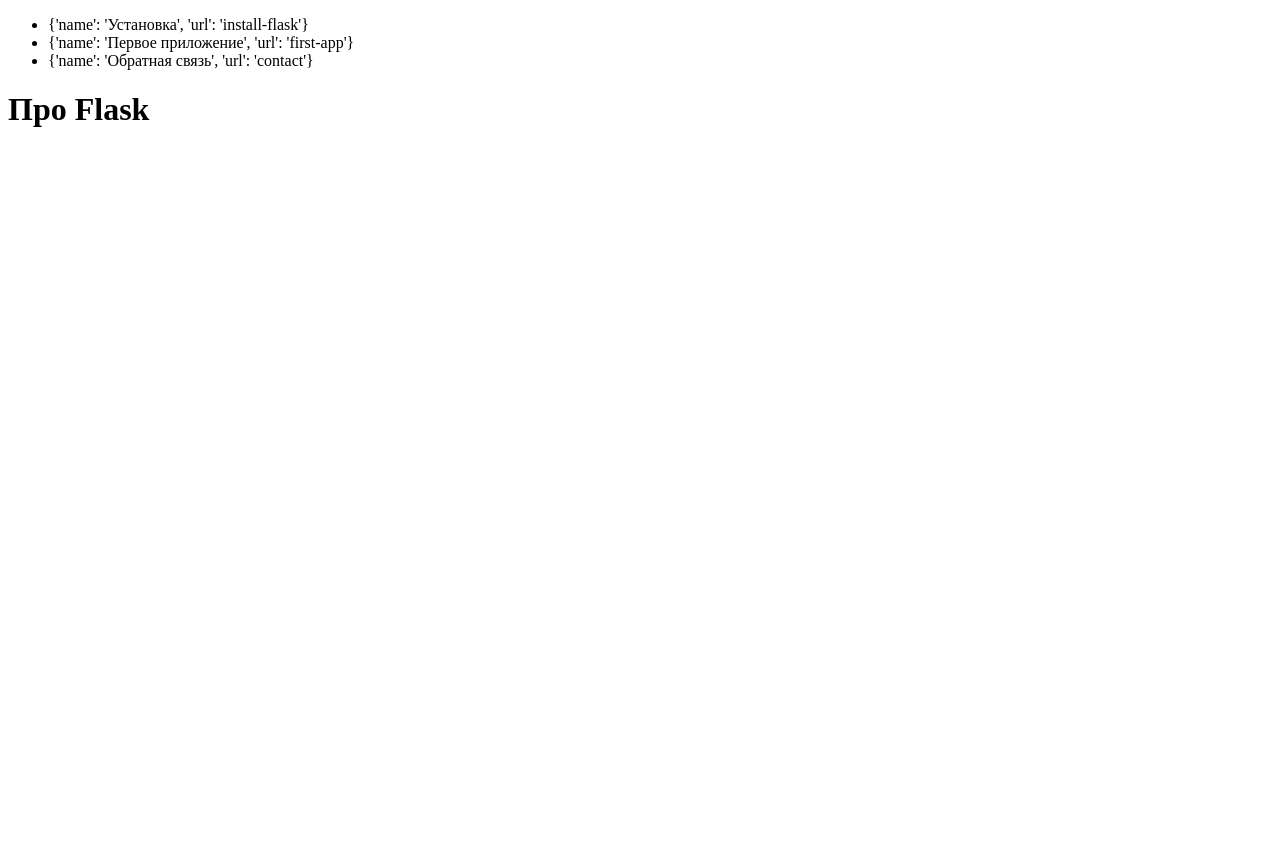
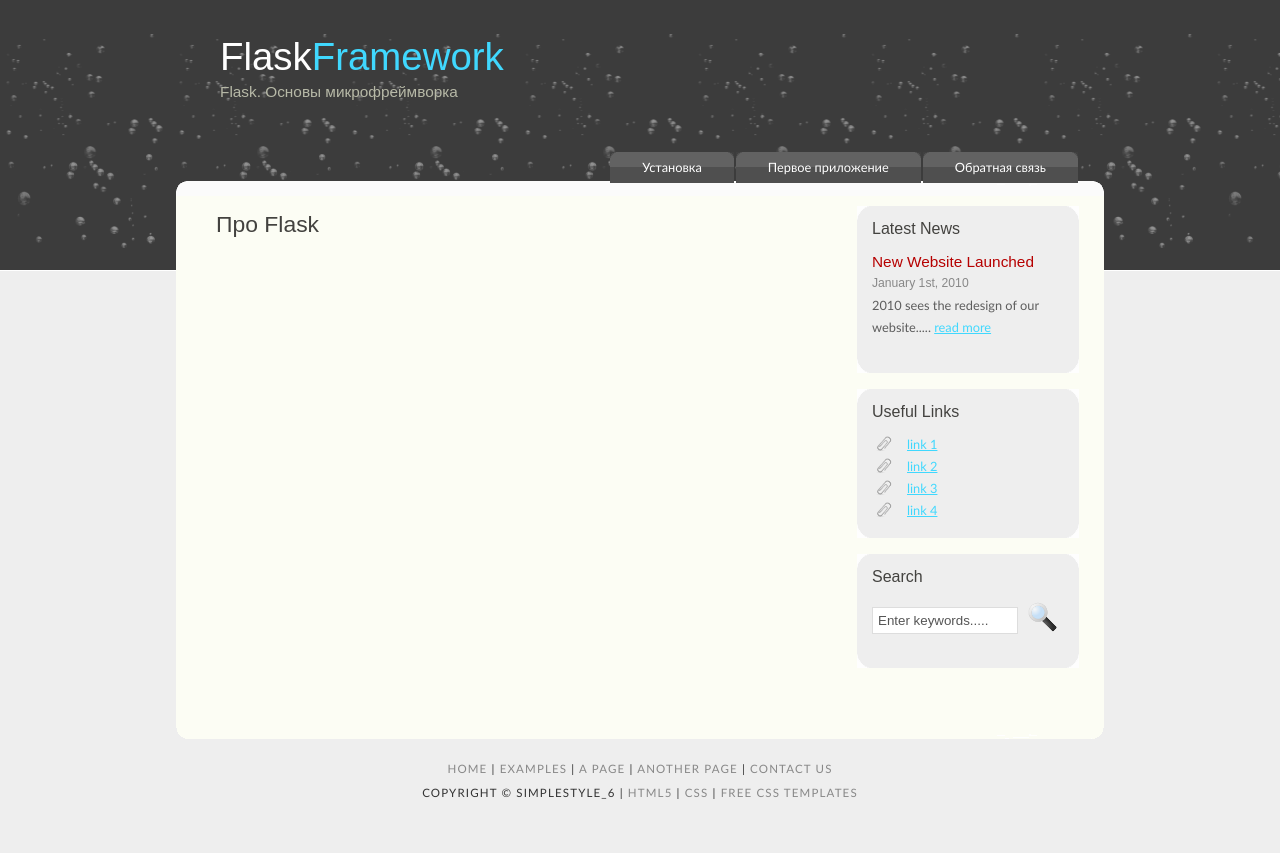
Before and after one commit to alexsks65536/Flask_S_Balakirev, a Flask app: page / in a window 1280 px wide. Before the commit the page ends 127 px from the top, so only its background shows below. Run offline with Flask 2, Linux system fonts and the light colour scheme.

Commit message:
Подключение внешних ресурсов и работа с формами

```diff
--- a/static/css/style.css
+++ b/static/css/style.css
@@ -110,6 +110,12 @@ ol li
 
 #logo_text a:hover .logo_colour
 { color: #FFF;}
+
+.logo {
+    background: #6F655F url(Flask_logo.png)
+    background-position: left bottom; /* Положение фона */
+    background-repeat: repeat-no;
+}
 
 #logo_text h2
 { font-size: 120%;
--- a/templates/base.html
+++ b/templates/base.html
@@ -1,7 +1,7 @@
-<!DOCTYPE html>
-<html lang="en">
+<!DOCTYPE HTML>
+<html>
+
 <head>
-    <meta charset="UTF-8">
     {% block title  -%}
     {% if title %}
         <title>Про Flask - {{ title }}</title>
@@ -9,21 +9,94 @@
         <title>Про Flask</title>
     {% endif %}
     {% endblock %}
+  <meta name="description" content="website description" />
+  <meta name="keywords" content="website keywords, website keywords" />
+  <meta http-equiv="content-type" content="text/html; charset=UTF-8" />
+  <link rel="stylesheet" type="text/css" href="{{ url_for('static', filename='css/style.css') }}" />
 </head>
+
 <body>
-    {% block content -%}
+  <div id="main">
+    <div id="header">
+      <div id="logo">
+        <div id="logo_text">
+          <!-- class="logo_colour", allows you to change the colour of the text -->
+          <h1><a href="/">Flask<span class="logo_colour">Framework</span></a>
+          <img class="logo" scr="css/Flask_logo.png">
+          </h1>
+          <h2>Flask. Основы микрофреймворка</h2>
+        </div>
+      </div>
+      <div id="menubar">
+        <ul id="menu">
+          <!-- put class="selected" in the li tag for the selected page - to highlight which page you're on -->
         {%- block mainmenu -%}
             <ul>
                 {% for m in menu -%}
-                <li>{{ m }}</li>
+                <li><a href="{{ m.url }}">{{ m.name }}</a> </li>
                 {% endfor -%}
             </ul>
         {%- endblock mainmenu -%}
+        </ul>
+      </div>
+    </div>
+    <div id="content_header"></div>
+    <div id="site_content">
+      <div id="sidebar_container">
+        <div class="sidebar">
+          <div class="sidebar_top"></div>
+          <div class="sidebar_item">
+            <!-- insert your sidebar items here -->
+            <h3>Latest News</h3>
+            <h4>New Website Launched</h4>
+            <h5>January 1st, 2010</h5>
+            <p>2010 sees the redesign of our website.....&nbsp;<a href="#">read more</a></p>
+          </div>
+          <div class="sidebar_base"></div>
+        </div>
+        <div class="sidebar">
+          <div class="sidebar_top"></div>
+          <div class="sidebar_item">
+            <h3>Useful Links</h3>
+            <ul>
+              <li><a href="#">link 1</a></li>
+              <li><a href="#">link 2</a></li>
+              <li><a href="#">link 3</a></li>
+              <li><a href="#">link 4</a></li>
+            </ul>
+          </div>
+          <div class="sidebar_base"></div>
+        </div>
+        <div class="sidebar">
+          <div class="sidebar_top"></div>
+          <div class="sidebar_item">
+            <h3>Search</h3>
+            <form method="post" action="#" id="search_form">
+              <p>
+                <input class="search" type="text" name="search_field" value="Enter keywords....." />
+                <input name="search" type="image" style="border: 0; margin: 0 0 -9px 5px;" src="style/search.png" alt="Search" title="Search" />
+              </p>
+            </form>
+          </div>
+          <div class="sidebar_base"></div>
+        </div>
+      </div>
+      <div id="content">
+        {% block content -%}
             {% if title -%}
                 <h1>{{ title }}</h1>
             {% else -%}
                 <h1>Про Flask</h1>
             {% endif -%}
         {% endblock %}
+      </div>
+    </div>
+    <div id="content_footer"></div>
+    <div id="footer">
+      <p><a href="index.html">Home</a> | <a href="examples.html">Examples</a> | <a href="page.html">A Page</a> | <a href="another_page.html">Another Page</a> | <a href="contact.html">Contact Us</a></p>
+      <p>Copyright &copy; simplestyle_6 | <a href="http://validator.w3.org/check?uri=referer">HTML5</a> | <a href="http://jigsaw.w3.org/css-validator/check/referer">CSS</a> | <a href="http://www.html5webtemplates.co.uk">Free CSS Templates</a></p>
+    </div>
+    <p>&nbsp;</p>
+  </div>
 </body>
 </html>
```
Also changed, not shown: templates/_base.html (added, +29 -0 lines), static/css/Flask_logo.png (added). Lines whose indentation alone changed are shown as unchanged.
